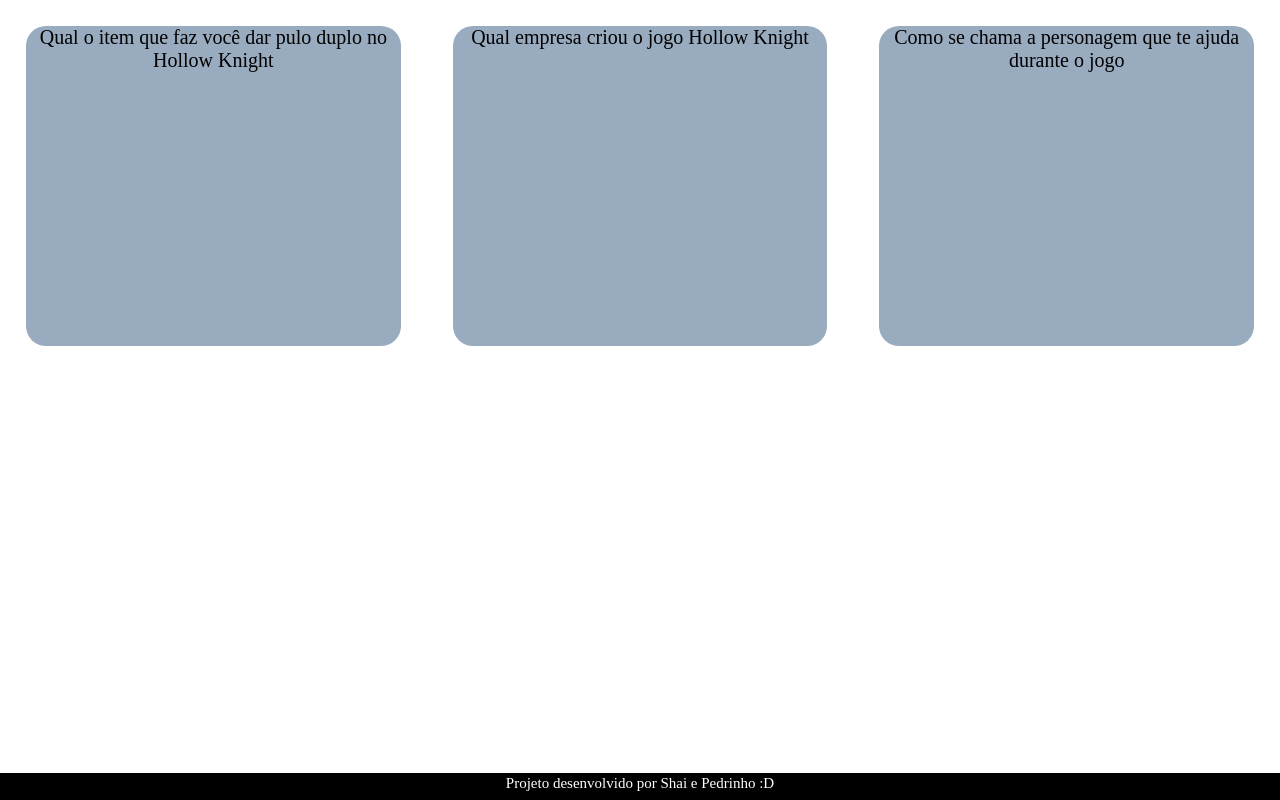
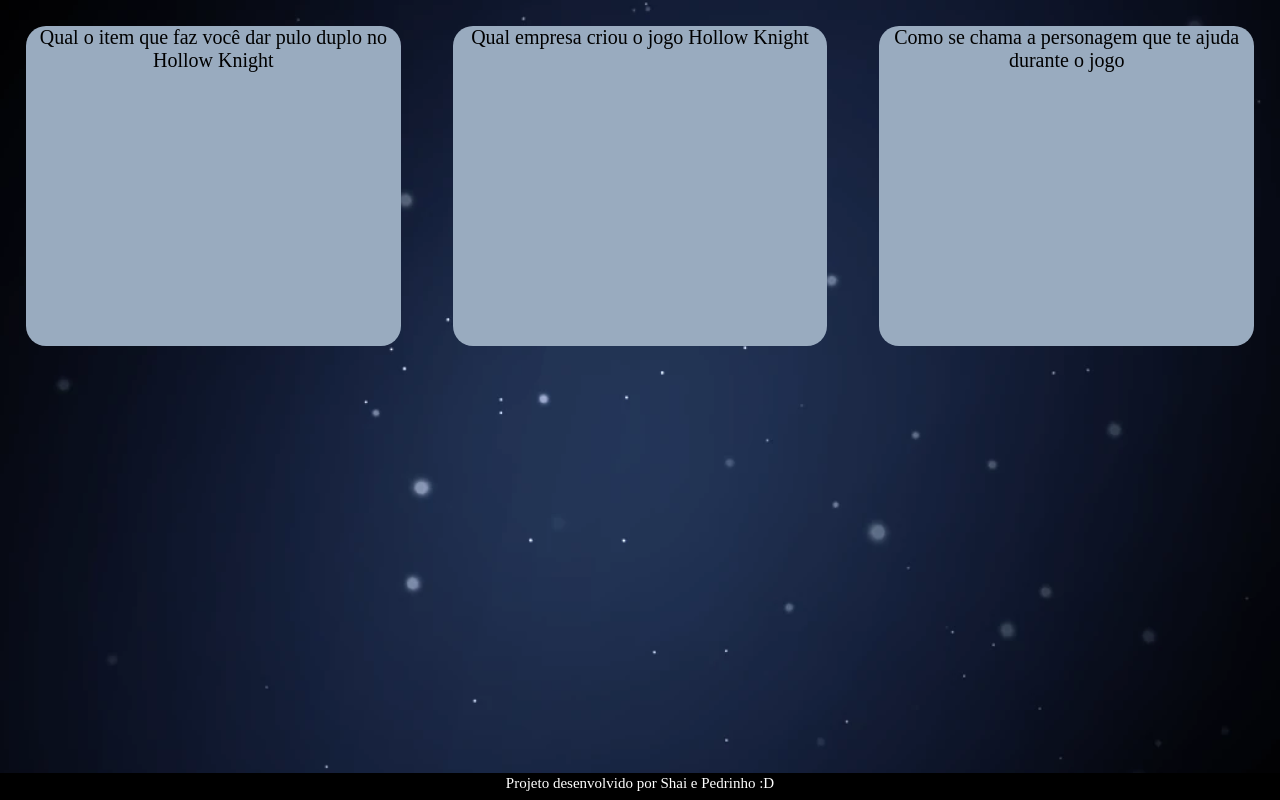
Before and after one commit to ShaiKARALHO/rolu_naiti, a plain HTML site: page index.html in a window 1280 px wide. Drawn offline with Linux system fonts and the light colour scheme.

Commit message:
adasdasd

```diff
--- a/assets/estilo.css
+++ b/assets/estilo.css
@@ -2,6 +2,11 @@
     margin: 0;
     padding: 0;
 
+
+}
+
+body{
+    background-image: url(imagens/image\ 1.png);
 
 }
 
```
Also changed, not shown: assets/imagens/image 1.png (added).
